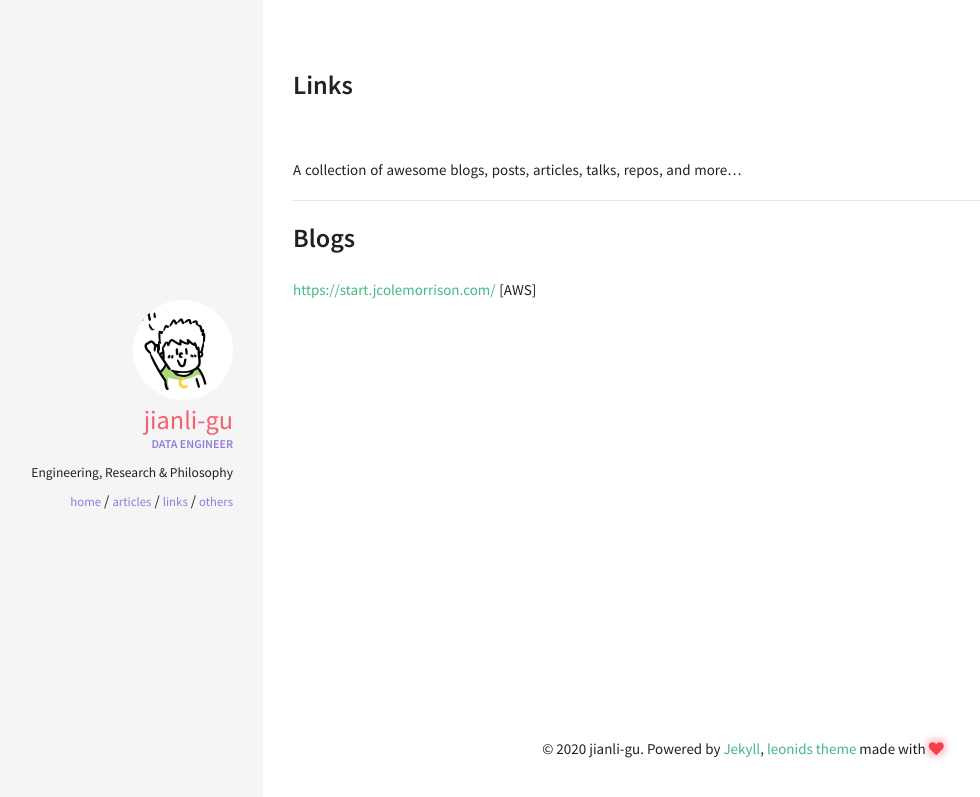
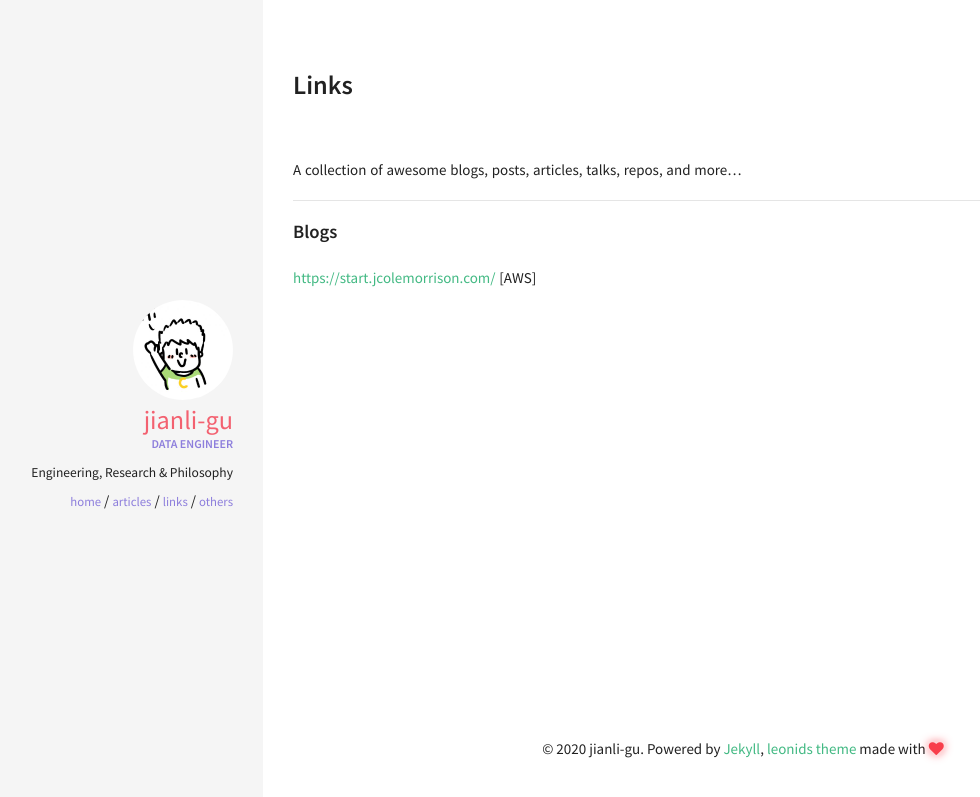
Before and after one commit to jianli-gu/jianli-gu.github.io, a Jekyll site: the page built from links.md, in a window 1280 px wide. Shown: the top 797 px of the page, without its empty margins (57-1037 px from the left). Built offline with Jekyll 4.4.1, drawn with Linux system fonts in a browser that asks for light colours.

Commit message:
Update section fontsize

```diff
--- a/links.md
+++ b/links.md
@@ -8,6 +8,6 @@ A collection of awesome blogs, posts, articles, talks, repos, and more...
 
 ---
 
-## Blogs
+#### Blogs
 
 [https://start.jcolemorrison.com/](https://start.jcolemorrison.com/) [AWS]
```
